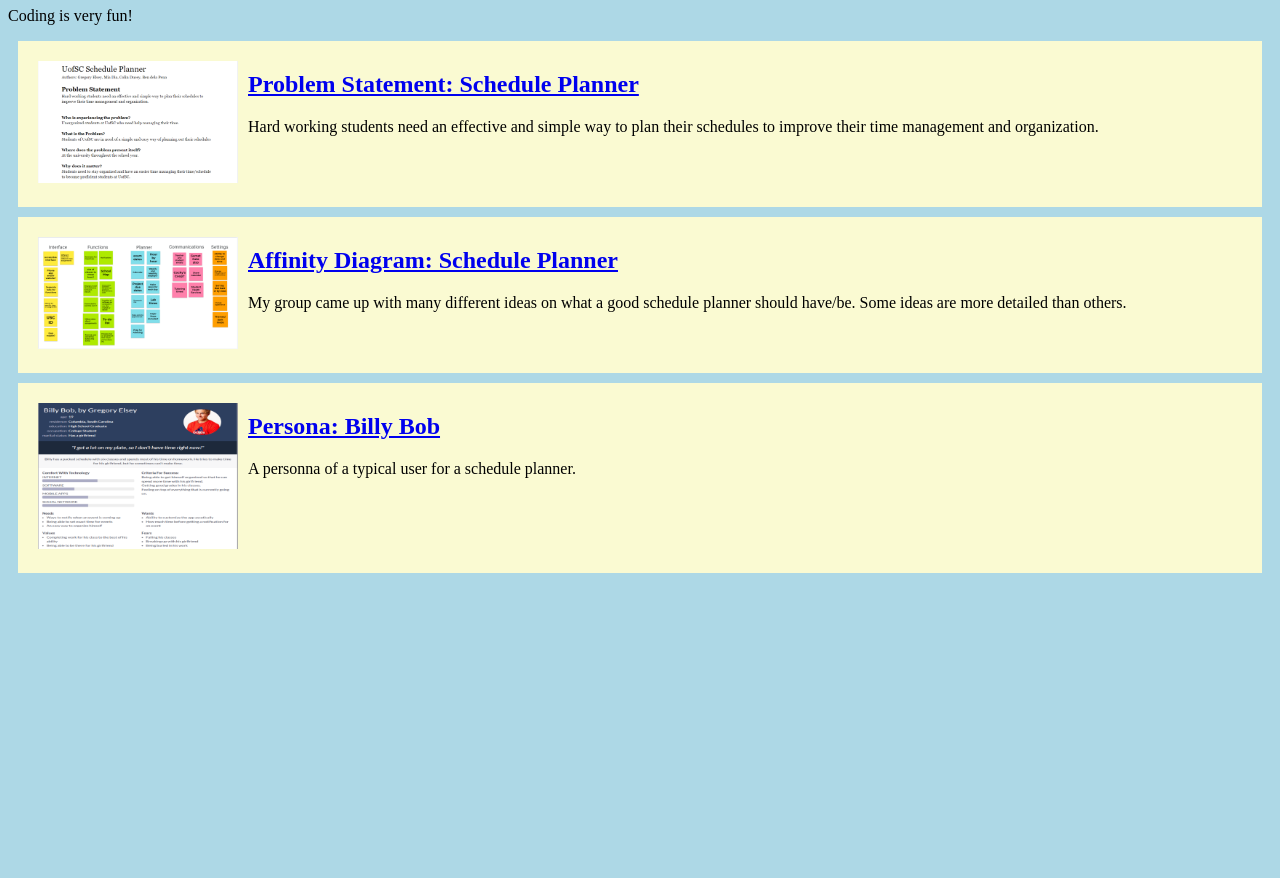
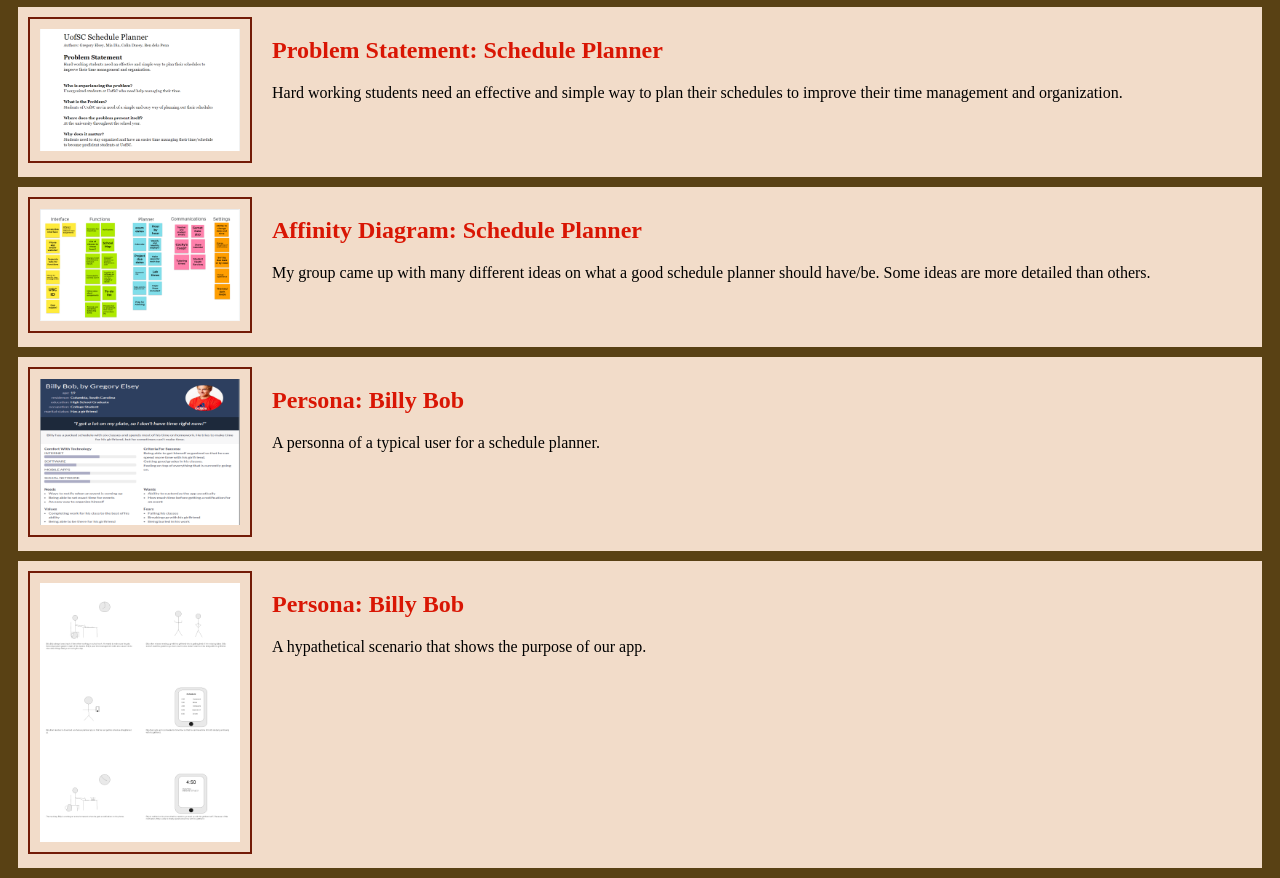
Before and after one commit to GElsey55/GElsey55.github.io, a plain HTML site: page index.html in a window 1280 px wide. Shown: the part 73-951 px from the top of the page. Before the commit the page ends 800 px from the top, so only its background shows below. Drawn offline with Linux system fonts and the light colour scheme.

Commit message:
Add files via upload

```diff
--- a/index.html
+++ b/index.html
@@ -6,8 +6,6 @@
     </head>
     <body>
         <h1>Gregory Elsey's CSCE 190 Site</h1>
-
-        <p>Coding is very fun!</p>
 
         <!-- Problem Statement Assignment-->
         <section class="assignment">
@@ -41,5 +39,16 @@
                 </p>
             </section>
         </section>
+
+        <!-- Storyboard Assignment-->
+        <section class="assignment">
+            <a href="Files/team-india-storyboard.pdf"><img src="images/GEstoryboard.png"></a>
+            <section class="ass-details">
+                <a href="Files/team-india-storyboard.pdf"><h2>Persona: Billy Bob</h2></a>
+                <p>
+                    A hypathetical scenario that shows the purpose of our app.
+                </p>
+            </section>
+        </section>
     </body>
 </html>
--- a/styles.css
+++ b/styles.css
@@ -1,5 +1,5 @@
 body {
-    background:lightblue;
+    background:#594114;
     font-family:'Times New Roman', Times, serif;
 }
 
@@ -7,15 +7,22 @@ body {
     display:flex;
     padding:10px;
     margin:10px;
-    background:lightgoldenrodyellow;
+    background:#F2DCC9;
 }
 
 .assignment img {
     width:200px;
     padding:10px;
+    border: 2px solid #731B07;
+    margin-right: 20px;
 }
 
 h1 {
-    color:green;
+    color:#D91604;
     text-align: center;
 }
+
+a {
+    text-decoration:none;
+    color:#D91604;
+}
```
Also changed, not shown: images/GEstoryboard.png (added), 1 other file.
